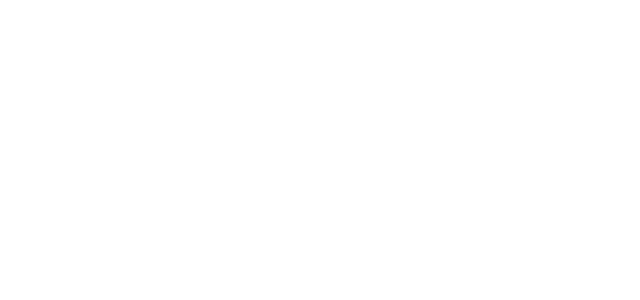
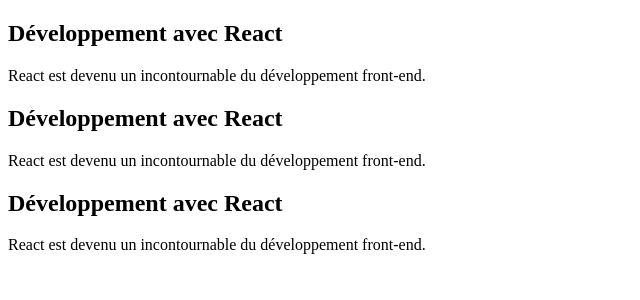
Before and after one commit to bhubr/clean-blog-react, a React (Create React App) app in the folder front-public/: page / in a window 1280 px wide. Shown: the top 300 px of the page, without its empty margins (0-640 px from the left). Built offline with nearby package versions, Linux system fonts and the light colour scheme.

Commit message:
Create first component

```diff
--- a/front-public/src/App.js
+++ b/front-public/src/App.js
@@ -1,9 +1,14 @@
 import React, { Component } from 'react'
+import Post from './Post'
 
 class App extends Component {
   render () {
     return (
-      <div className="App"></div>
+      <div className="App">
+        <Post />
+        <Post />
+        <Post />
+      </div>
     )
   }
 }
--- /dev/null
+++ b/front-public/src/Post.js
@@ -0,0 +1,16 @@
+import React from 'react'
+
+class Post extends React.Component {
+  render () {
+    return (
+      <div>
+        <h2>Développement avec React</h2>
+        <div>
+          <p>React est devenu un incontournable du développement front-end.</p>
+        </div>
+      </div>
+    )
+  }
+}
+
+export default Post
```
Also changed, not shown: 1 other file (tests, documents, lock files or other folders).
